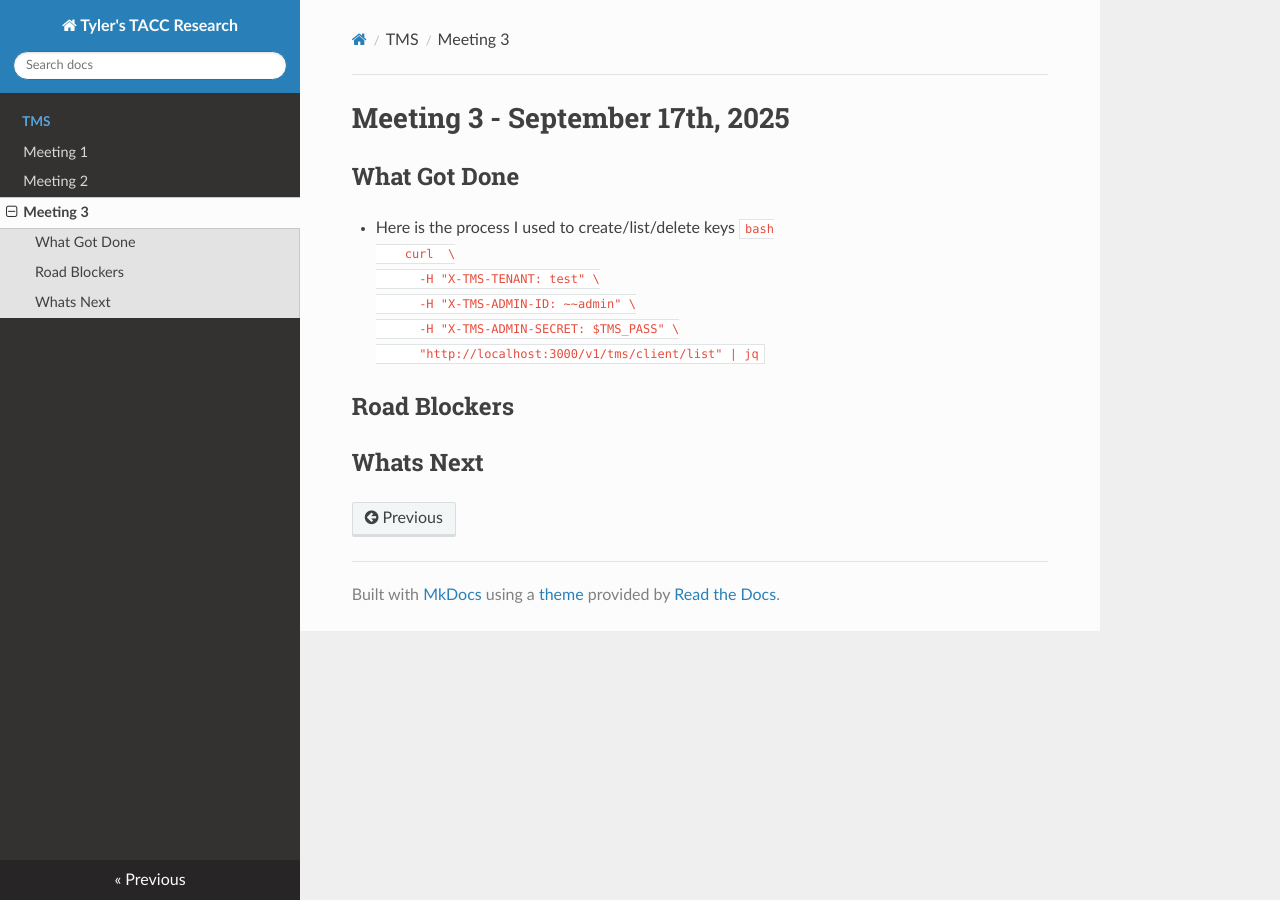
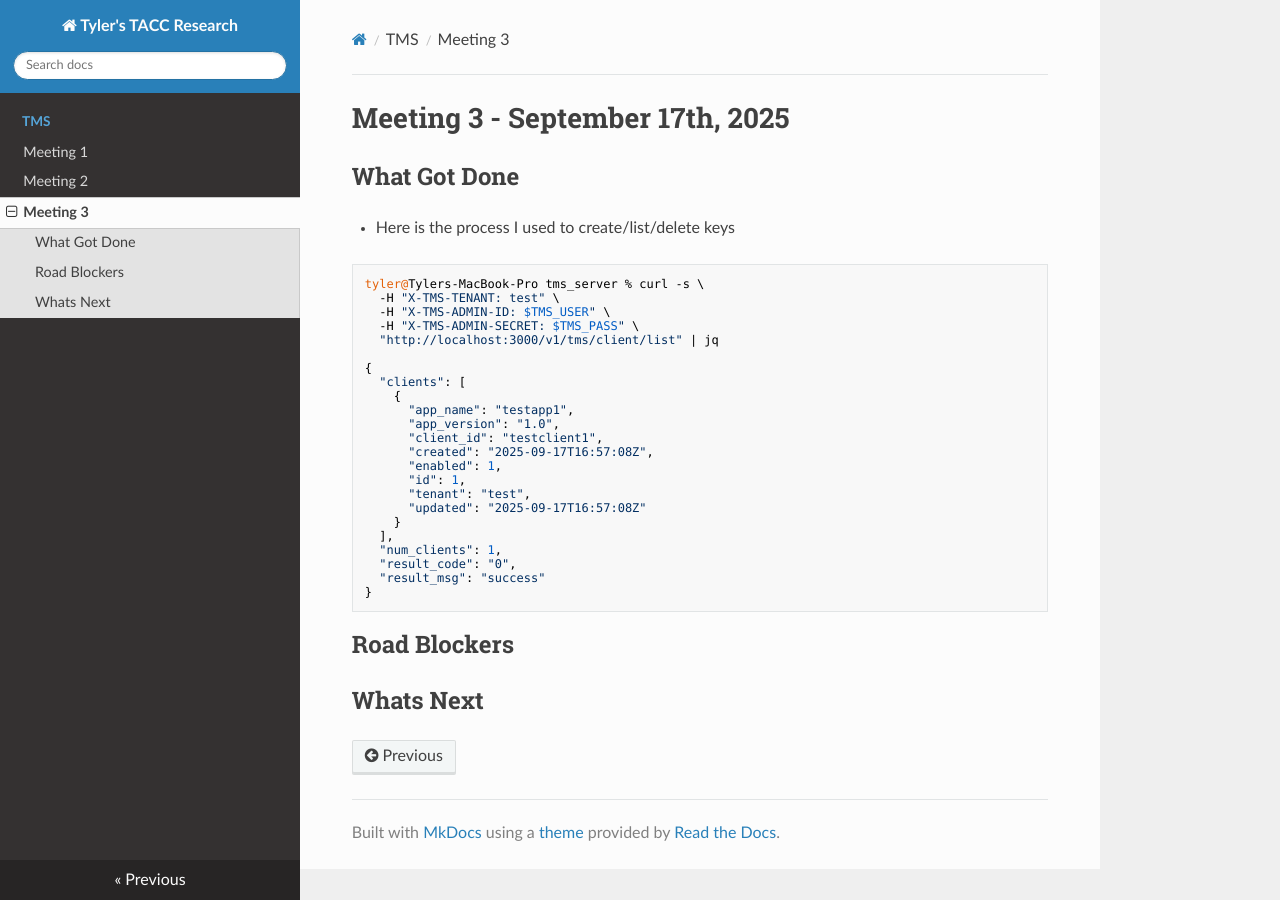
Before and after one commit to tyler0852/tylers-tacc-research, an MkDocs documentation site: the page built from docs/tms/meeting-3.md, in a window 1280 px wide. Built offline with MkDocs 1.6.1, drawn with Linux system fonts in a browser that asks for light colours; nearby versions of some CDN libraries.

Commit message:
Update meeting-3.md

````diff
--- a/docs/tms/meeting-3.md
+++ b/docs/tms/meeting-3.md
@@ -3,14 +3,31 @@
 ## What Got Done
 
 - Here is the process I used to create/list/delete keys
-    ```bash
-    curl  \
-      -H "X-TMS-TENANT: test" \
-      -H "X-TMS-ADMIN-ID: ~~admin" \
-      -H "X-TMS-ADMIN-SECRET: $TMS_PASS" \
-      "http://localhost:3000/v1/tms/client/list" | jq
-    ```
+```bash
+tyler@Tylers-MacBook-Pro tms_server % curl -s \
+  -H "X-TMS-TENANT: test" \
+  -H "X-TMS-ADMIN-ID: $TMS_USER" \
+  -H "X-TMS-ADMIN-SECRET: $TMS_PASS" \
+  "http://localhost:3000/v1/tms/client/list" | jq
 
+{
+  "clients": [
+    {
+      "app_name": "testapp1",
+      "app_version": "1.0",
+      "client_id": "testclient1",
+      "created": "2025-09-17T16:57:08Z",
+      "enabled": 1,
+      "id": 1,
+      "tenant": "test",
+      "updated": "2025-09-17T16:57:08Z"
+    }
+  ],
+  "num_clients": 1,
+  "result_code": "0",
+  "result_msg": "success"
+}
+```
 
 
 ## Road Blockers
````
